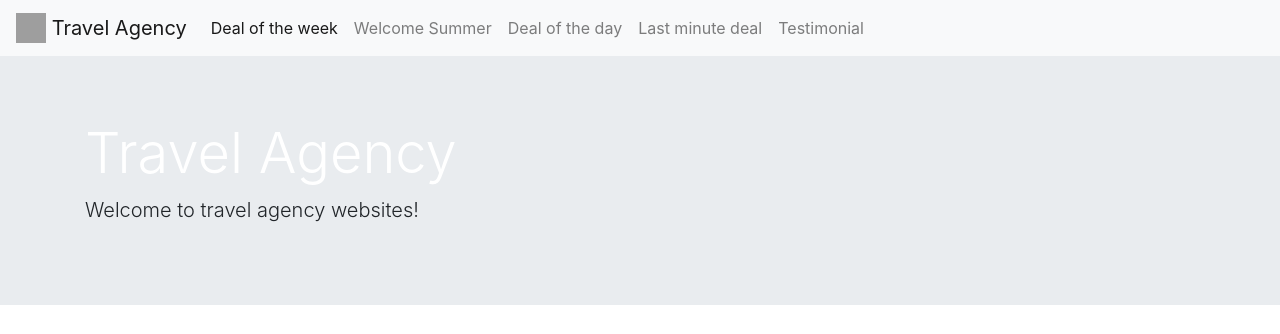
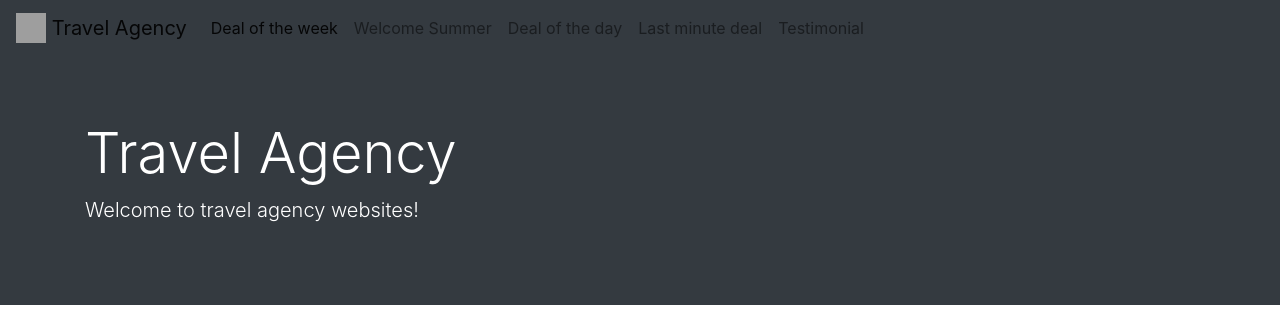
Before and after one commit to JTapioT/M2-D3, a plain HTML site: page index.html in a window 1280 px wide. Shown: the top 334 px of the page. Drawn offline with nearby package versions, Linux system fonts and the light colour scheme; grey boxes are pictures that could not be loaded.

Commit message:
Update index.html
Small changes to exercises

```diff
--- a/index.html
+++ b/index.html
@@ -60,10 +60,10 @@
 <body>
     <!-- NAV BAR -->
 
-    <nav class="navbar navbar-expand-lg sticky-top navbar-light bg-light">
+    <nav class="navbar navbar-expand-lg sticky-top navbar-light bg-dark">
         <a class="navbar-brand" href="#">
             <img src="https://images.unsplash.com/photo-1488646953014-85cb44e25828?ixid=MnwxMjA3fDB8MHxwaG90by1wYWdlfHx8fGVufDB8fHx8&ixlib=rb-1.2.1&auto=format&fit=crop&w=1533&q=80"
-                width="30" height="30" class="d-inline-block align-top" alt="" />
+                width="30" height="30" class="d-inline-block align-top" alt=""/>
             Travel Agency</a>
         <button class="navbar-toggler" type="button" data-toggle="collapse" data-target="#navbarNav"
             aria-controls="navbarNav" aria-expanded="false" aria-label="Toggle navigation">
@@ -92,10 +92,10 @@
 
     <!-- JUMBOTRON -->
 
-    <div class="jumbotron jumbotron-fluid">
+    <div class="jumbotron jumbotron-fluid bg-dark">
         <div class="container">
             <h1 class="display-4 text-white">Travel Agency</h1>
-            <p class="lead">Welcome to travel agency websites!</p>
+            <p class="lead text-white">Welcome to travel agency websites!</p>
         </div>
     </div>
 
```
